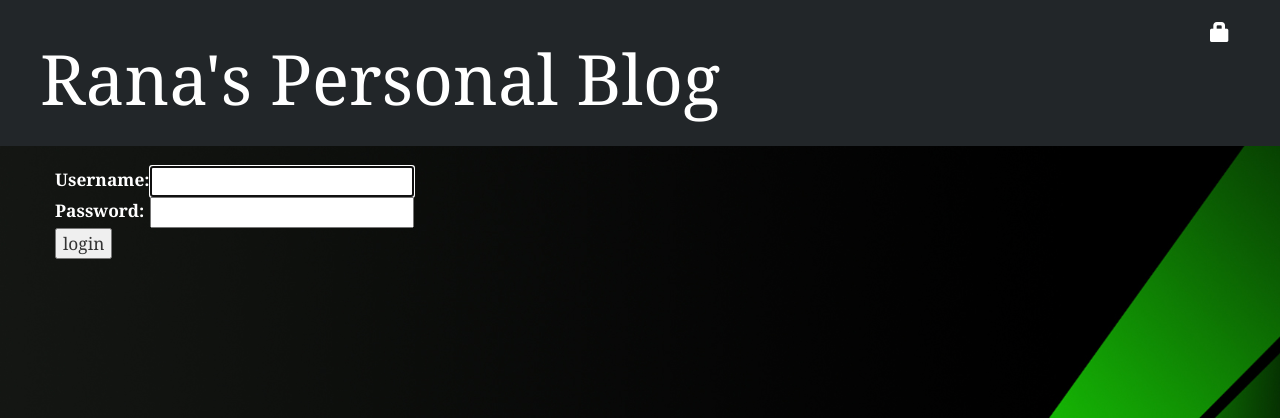
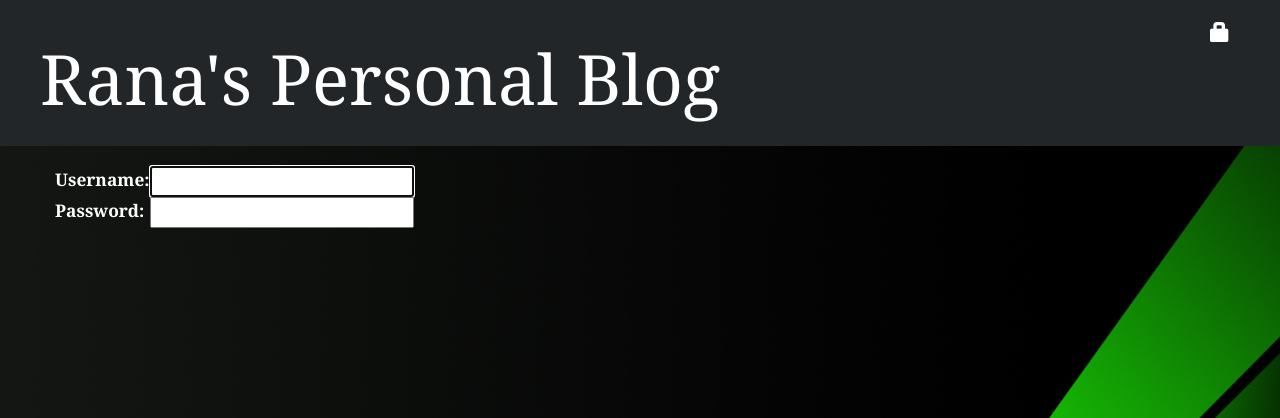
Before and after one commit to ranabad/my-first-blog, a Django app: page /accounts/login/ in a window 1280 px wide. Shown: the top 418 px of the page. Run offline with Django 3.2, Linux system fonts and the light colour scheme; some libraries are stand-ins or nearby versions.

```diff
--- a/blog/templates/registration/login.html
+++ b/blog/templates/registration/login.html
@@ -18,7 +18,7 @@
         </tr>
         </table>
 
-        <input  type="submit" value="login" />
-        <input  type="hidden" name="next" value="{{ next }}" />
+        <!-- <input  type="submit" value="login" />
+        <input  type="hidden" name="next" value="{{ next }}" /> -->
     </form>
 {% endblock %}
```
